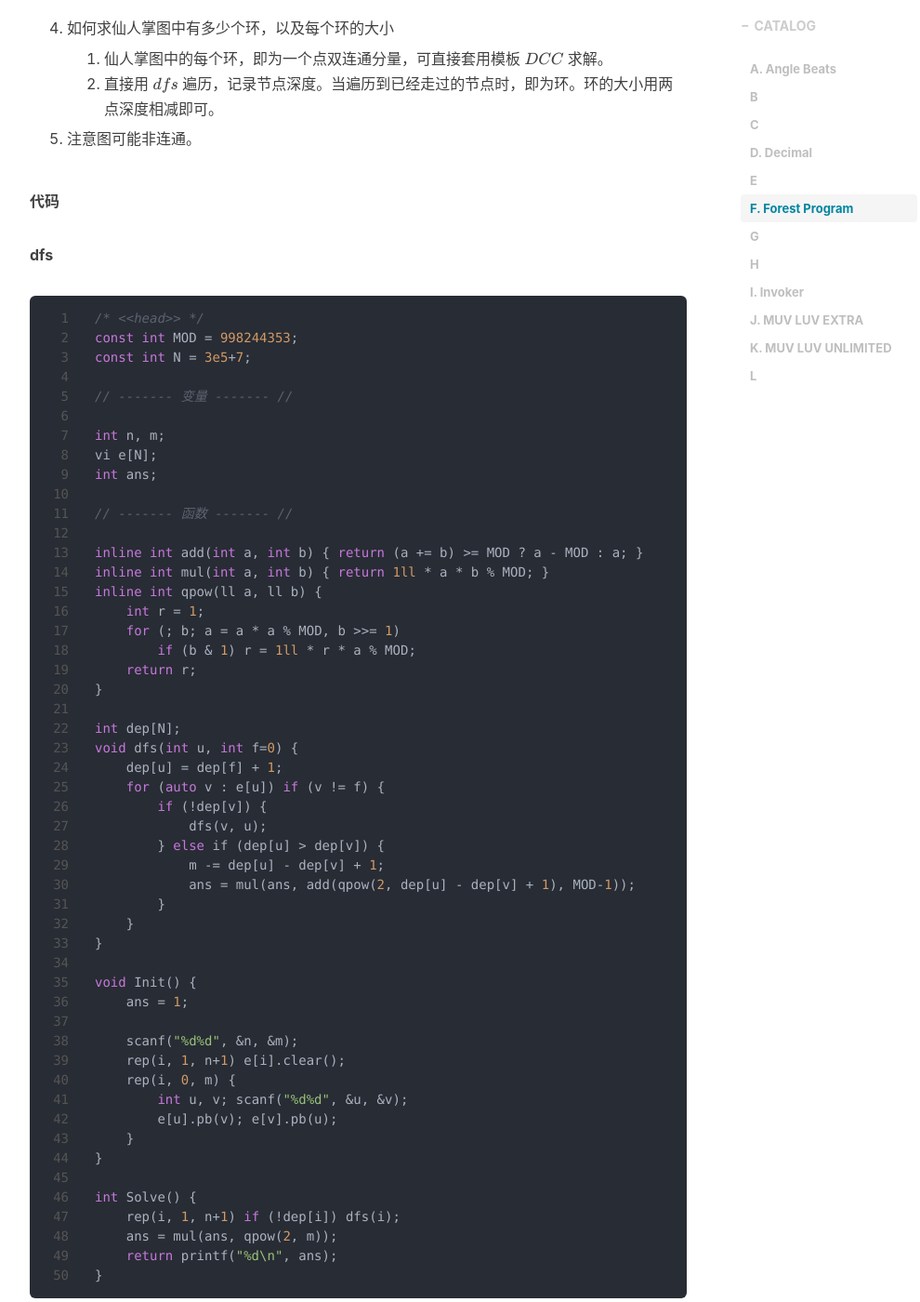
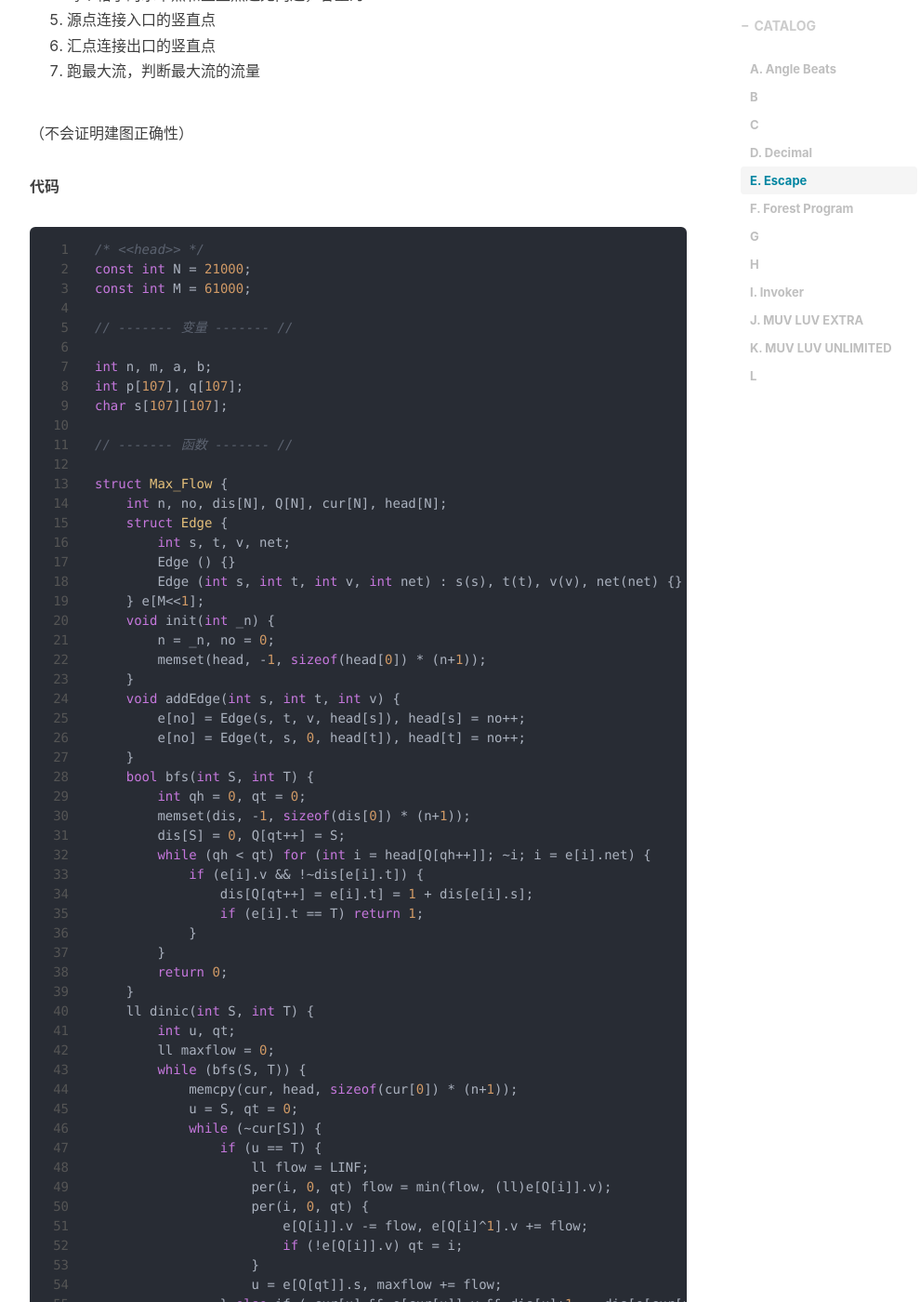
Before and after one commit to hongzhiyin/hongzhiyin.github.io, a Jekyll site: the page built from _posts/Moth_Chases_Flames/2019-10-04-2019-ccpc-qhd.md, in a window 1280 px wide and 1400 px high, scrolled down 5264 px. Shown: the whole window at 93% size, without its empty margins (233-1223 px from the left). Built offline with Jekyll 4.4.1, drawn with Linux system fonts in a browser that asks for light colours; nearby versions of some CDN libraries; formulas are drawn with MathJax 3; comment, search, counter and statistics services are not loaded; some of the changed text lies outside the part shown.

Commit message:
Update 2019-10-04-2019-ccpc-qhd.md

````diff
--- a/_posts/Moth_Chases_Flames/2019-10-04-2019-ccpc-qhd.md
+++ b/_posts/Moth_Chases_Flames/2019-10-04-2019-ccpc-qhd.md
@@ -14,6 +14,7 @@ tags:
   - kmp
   - 极角排序
   - 博弈论
+  - 网络流
 ---
 
 [2019 CCPC 秦皇岛 （Virtual Judge 附现场榜单）](https://cn.vjudge.net/contest/331552)
@@ -204,8 +205,143 @@ int Solve() {
 
 ---
 
+### [E. Escape](https://codeforces.com/gym/102361/problem/E)
 
-### E
+`网络流`  `最大流`
+
+**题意**
+
+$n \times m$ 的网格图，从上到下，从左到右，编号从 $1$ 到 $n$ 。
+
+$a$ 个机器人在 $(0, p_i)$ ， $b$ 个出口在 $(n+1, e_i)$ ，
+
+网格图中 $0$ 为空地， $1$ 为障碍，
+
+可在空地中安排转向装置（上-右，上-左，下-右，下-左），
+
+每个空地格子最多安排一个装置，机器人可互相穿过，
+
+判断是否能让所有机器人到达任意出口。
+
+$1 \le n, m \le 100$
+
+$1 \le a,\ b,\ p_i,\ e_i \le m$
+
+**题解**
+
+网络流建图：
+
+1. 每个格子分成水平点和竖直点
+2. 水平点和相邻格子的水平点连无向边，容量为 $1$
+3. 竖直点和相邻格子的竖直点连无向边，容量为 $1$
+4. 每个格子的水平点和竖直点连无向边，容量为 $1$
+5. 源点连接入口的竖直点
+6. 汇点连接出口的竖直点
+7. 跑最大流，判断最大流的流量
+
+（不会证明建图正确性）
+
+**代码**
+
+```c++
+/* <<head>> */
+const int N = 21000;
+const int M = 61000;
+
+// ------- 变量 ------- //
+
+int n, m, a, b;
+int p[107], q[107];
+char s[107][107];
+
+// ------- 函数 ------- //
+
+struct Max_Flow {
+    int n, no, dis[N], Q[N], cur[N], head[N];
+    struct Edge {
+        int s, t, v, net;
+        Edge () {}
+        Edge (int s, int t, int v, int net) : s(s), t(t), v(v), net(net) {}
+    } e[M<<1];
+    void init(int _n) {
+        n = _n, no = 0;
+        memset(head, -1, sizeof(head[0]) * (n+1));
+    }
+    void addEdge(int s, int t, int v) {
+        e[no] = Edge(s, t, v, head[s]), head[s] = no++;
+        e[no] = Edge(t, s, 0, head[t]), head[t] = no++;
+    }
+    bool bfs(int S, int T) {
+        int qh = 0, qt = 0;
+        memset(dis, -1, sizeof(dis[0]) * (n+1));
+        dis[S] = 0, Q[qt++] = S;
+        while (qh < qt) for (int i = head[Q[qh++]]; ~i; i = e[i].net) {
+            if (e[i].v && !~dis[e[i].t]) {
+                dis[Q[qt++] = e[i].t] = 1 + dis[e[i].s];
+                if (e[i].t == T) return 1;
+            }
+        }
+        return 0;
+    }
+    ll dinic(int S, int T) {
+        int u, qt;
+        ll maxflow = 0;
+        while (bfs(S, T)) {
+            memcpy(cur, head, sizeof(cur[0]) * (n+1));
+            u = S, qt = 0;
+            while (~cur[S]) {
+                if (u == T) {
+                    ll flow = LINF;
+                    per(i, 0, qt) flow = min(flow, (ll)e[Q[i]].v);
+                    per(i, 0, qt) {
+                        e[Q[i]].v -= flow, e[Q[i]^1].v += flow;
+                        if (!e[Q[i]].v) qt = i;
+                    }
+                    u = e[Q[qt]].s, maxflow += flow;
+                } else if (~cur[u] && e[cur[u]].v && dis[u]+1 == dis[e[cur[u]].t]) {
+                    Q[qt++] = cur[u];
+                    u = e[cur[u]].t;
+                } else {
+                    while (u != S && !~cur[u]) u = e[Q[--qt]].s;
+                    cur[u] = e[cur[u]].net;
+                }
+            }
+        }
+        return maxflow;
+    }
+} mxf;
+
+void Init() {
+    scanf("%d%d%d%d", &n, &m, &a, &b);
+    rep(i, 1, n+1) scanf("%s", s[i] + 1);
+    rep(i, 0, a) scanf("%d", p+i);
+    rep(i, 0, b) scanf("%d", q+i);
+}
+
+int Solve() {
+    int S = 0, T = 2 * n * m + a + b + 1;
+    mxf.init(T);
+    rep(i, 1, n+1) rep(j, 1, m+1) if (s[i][j] == '0') {
+        int id = (i-1) * m + j;
+        if (j > 1 && s[i][j-1] == '0') {
+            mxf.addEdge(id, id - 1, 1);
+            mxf.addEdge(id - 1, id, 1);
+        }
+        if (i > 1 && s[i-1][j] == '0') {
+            mxf.addEdge(id + n * m, id + n * m - m, 1);
+            mxf.addEdge(id + n * m - m, id + n * m, 1);
+        }
+        mxf.addEdge(id, id + n * m, 1);
+        mxf.addEdge(id + n * m, id, 1);
+    }
+    int d = n * m * 2 + 1;
+    rep(i, 0, a) mxf.addEdge(i + d, p[i] + n * m, 1);
+    rep(i, 0, b) mxf.addEdge((n-1) * m + q[i] + n * m, i + d + a, 1);
+    rep(i, 0, a) mxf.addEdge(S, i + d, 1);
+    rep(i, 0, b) mxf.addEdge(i + d + a, T, 1);
+    return puts(mxf.dinic(S, T) == a ? "Yes" : "No");
+}
+```
 
 
 
````
